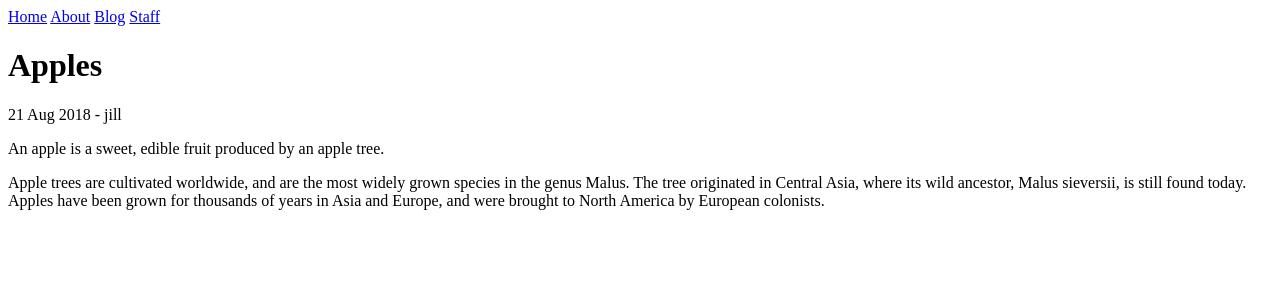
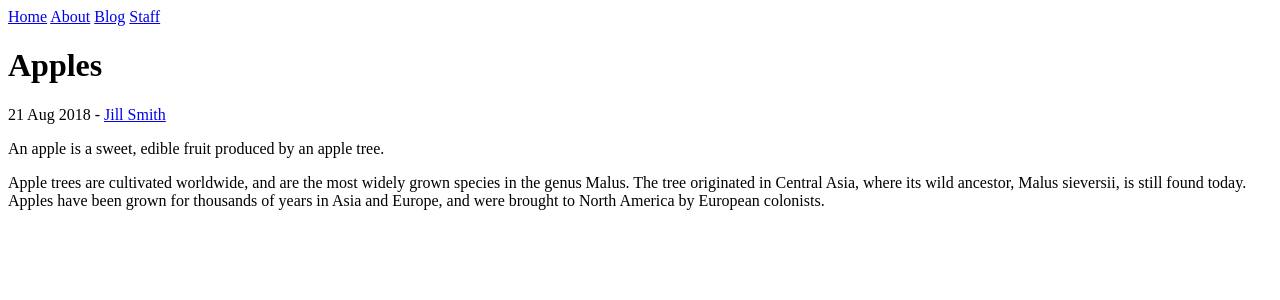
Before and after one commit to aussiechris/aussiechris.github.io, a Jekyll site: the page built from _posts/2018-08-21-apples.md, in a window 1280 px wide. Shown: the top 300 px of the page. Built offline with Jekyll 4.4.1, drawn with Linux system fonts in a browser that asks for light colours.

Commit message:
aussiechris

```diff
--- a/_layouts/post.html
+++ b/_layouts/post.html
@@ -3,6 +3,12 @@ layout: default
 ---
 
 <h1>{{ page.title }}</h1>
-<p>{{ page.date | date_to_string }} - {{ page.author }}</p>
+
+<p>
+  {{ page.date | date_to_string }}
+  {% assign author = site.authors | where: 'short_name', page.author | first %}
+  {% if author %} - <a href="{{ author.url }}">{{ author.name }}</a>
+  {% endif %}
+</p>
 
 {{ content }}
```
Also changed, not shown: _layouts/author.html (+10 -0 lines).
